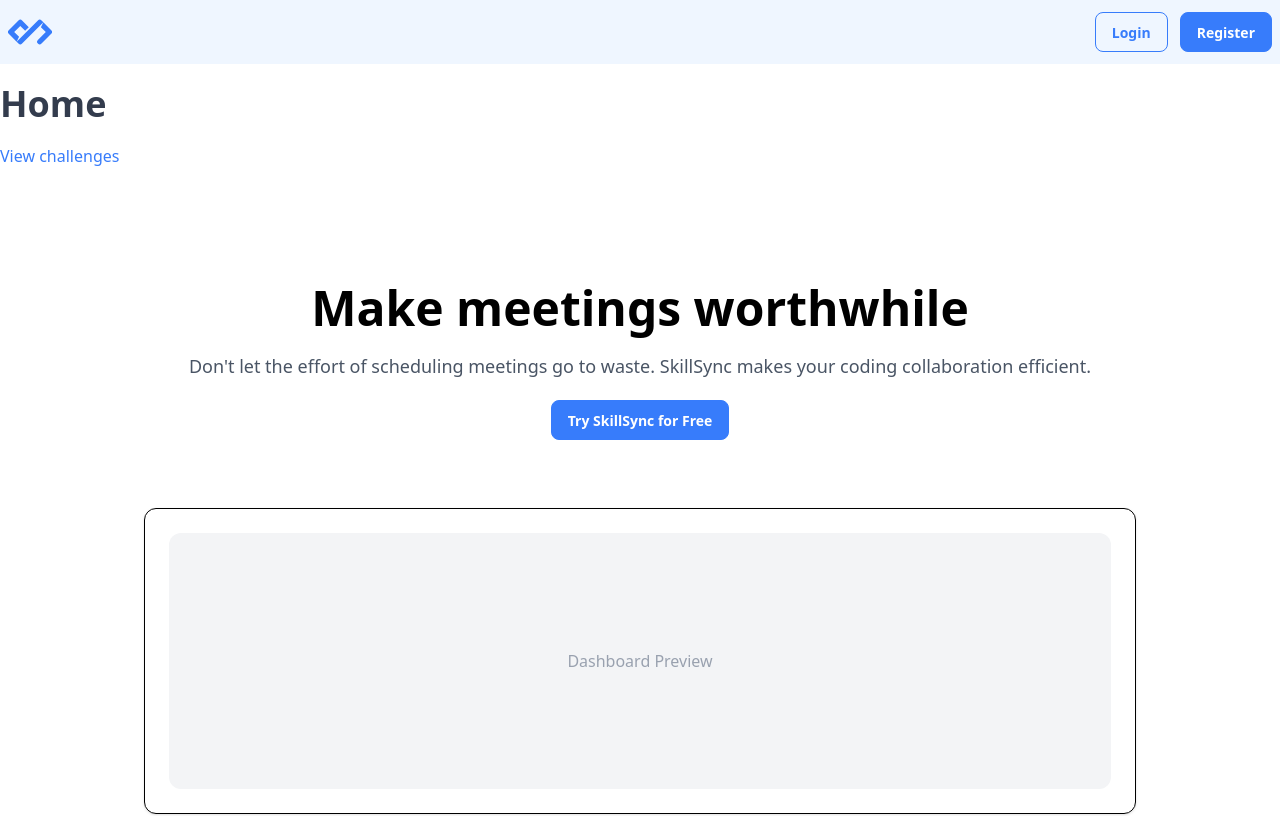
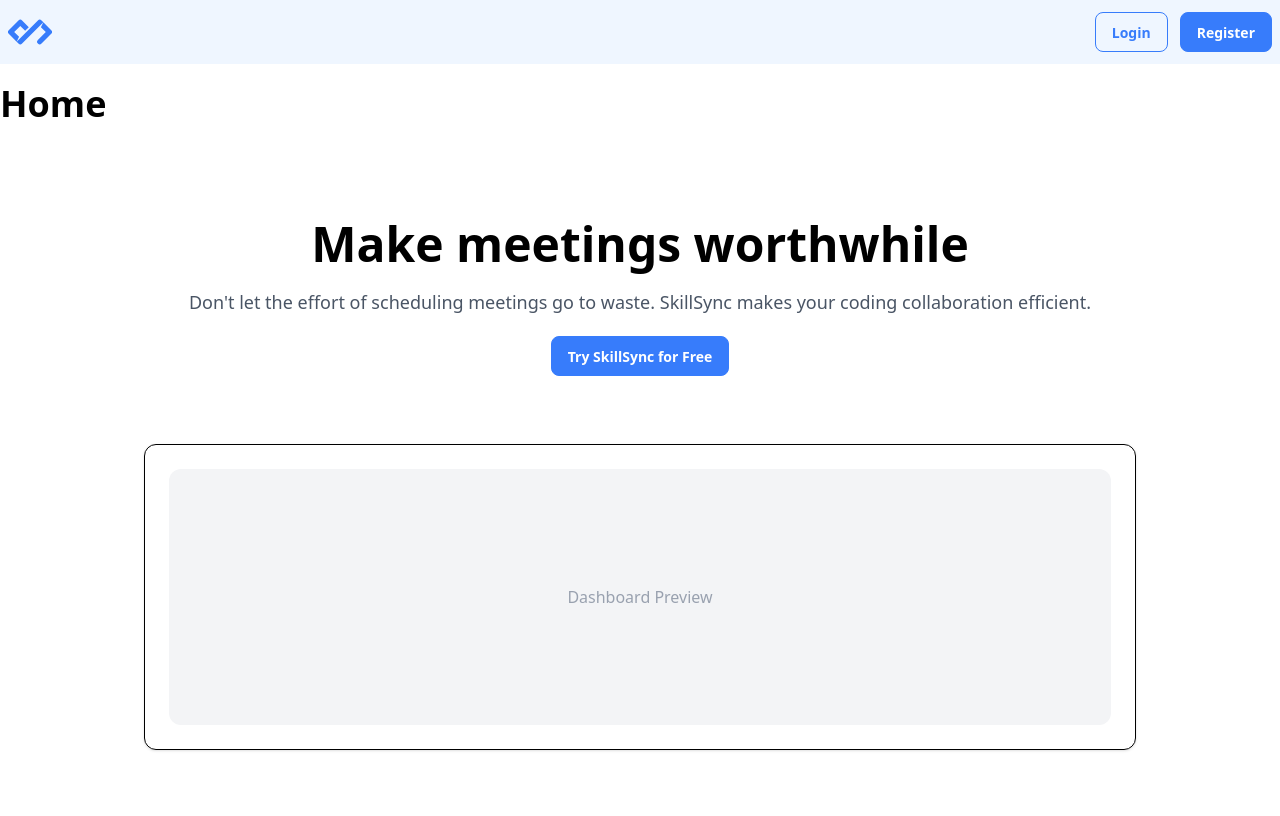
Before and after one commit to TheAnasObaid/SkillSync, a Next.js app in the folder frontend/: page / in a window 1280 px wide. Shown: the top 816 px of the page. Built offline with nearby package versions, Linux system fonts and the light colour scheme.

Commit message:
Add useful buttons on the homepage

```diff
--- a/frontend/src/app/page.tsx
+++ b/frontend/src/app/page.tsx
@@ -4,12 +4,8 @@
 
 export default function Home() {
   return (
-    <div className="grid gap-5">
+    <main className="bg-white text-black font-sans">
       <h2 className="text-4xl font-semibold">Home</h2>
-      <Link href="/challenges" className="link link-hover link-secondary">
-        View challenges
-      </Link>
-      <main className="bg-white text-black font-sans">
       {/* Hero Section */}
       <section className="text-center py-24 px-4 grid gap-5 max-w-5xl mx-auto">
         <h1 className="text-4xl md:text-5xl font-bold">
@@ -19,9 +15,9 @@
           Don't let the effort of scheduling meetings go to waste. SkillSync
           makes your coding collaboration efficient.
         </p>
-          <button className="btn btn-secondary w-fit mx-auto">
+        <Link href="/challenges" className="btn btn-secondary w-fit mx-auto">
           Try SkillSync for Free
-          </button>
+        </Link>
         <div className="mt-12 border rounded-xl shadow p-6">
           {/* Placeholder for dashboard mockup */}
           <div className="h-64 bg-gray-100 rounded-xl flex items-center justify-center text-gray-400">
@@ -114,9 +110,9 @@
         <h2 className="text-2xl font-bold">
           Ready to make your meetings worthwhile?
         </h2>
-          <button className="btn btn-secondary w-fit mx-auto">
+        <Link href="/challenges" className="btn btn-secondary w-fit mx-auto">
           Get Started
-          </button>
+        </Link>
       </section>
 
       {/* Footer */}
@@ -124,6 +120,5 @@
         <p>&copy; 2025 SkillSync. All rights reserved.</p>
       </footer>
     </main>
-    </div>
   );
 }
```
Lines whose indentation alone changed are shown as unchanged.
